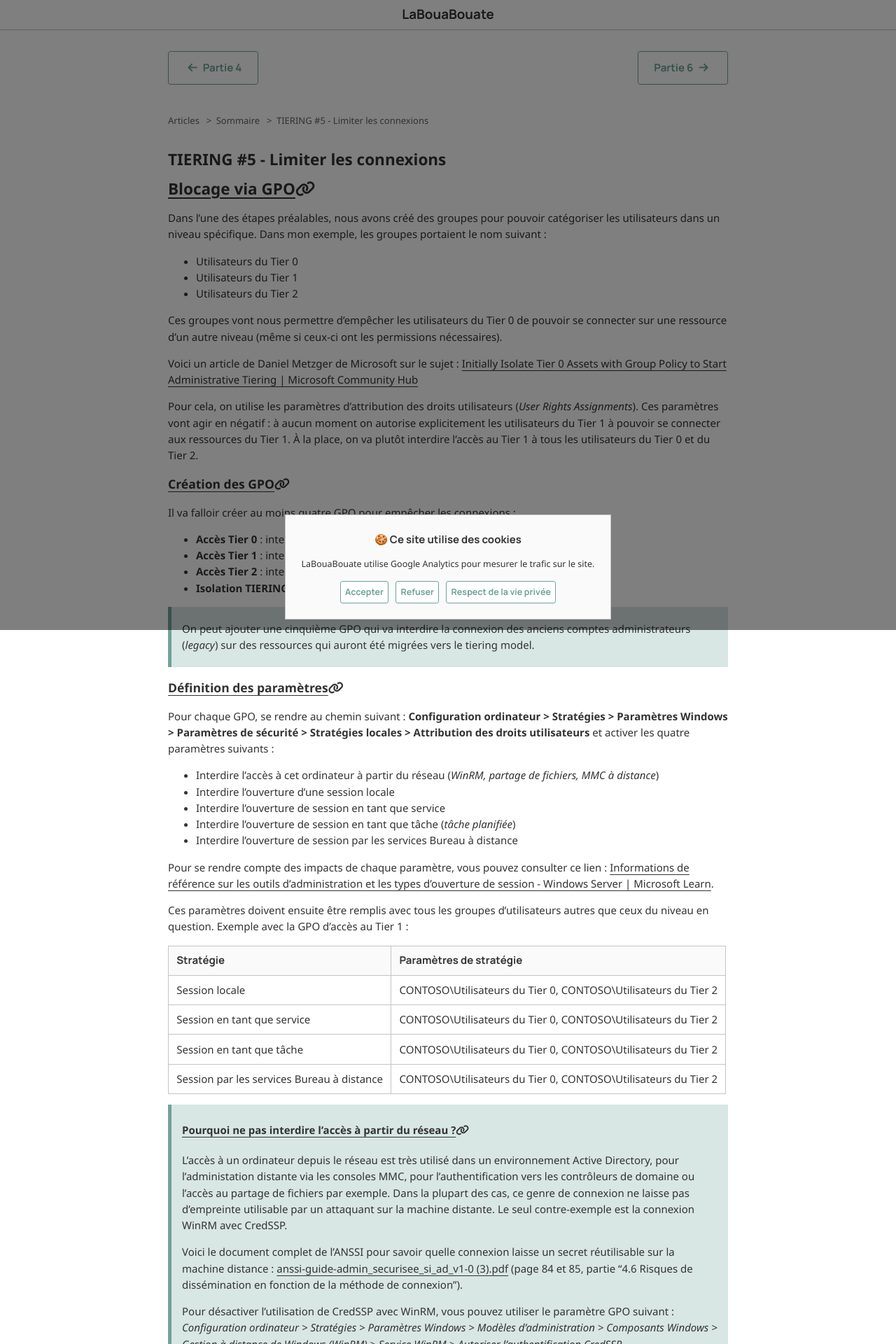
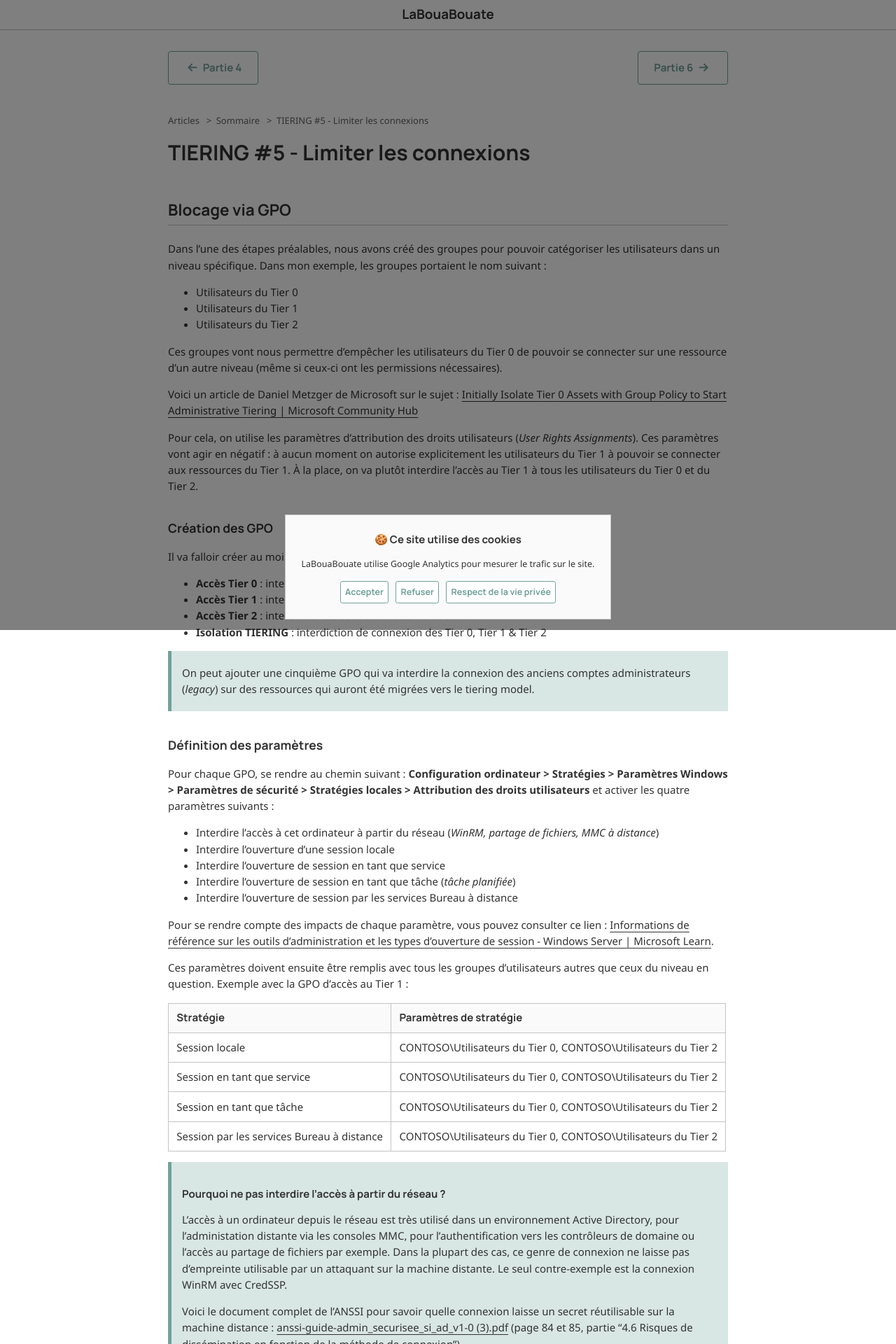
Before and after one commit to leobouard/leobouard.github.io, a Jekyll site: the page built from _posts/2024-11-01-tiering-model-005.md, in a window 1280 px wide. Shown: the top 1920 px of the page at 70% size. Built offline with Jekyll 4.4.1, drawn with Linux system fonts in a browser that asks for light colours; nearby versions of some CDN libraries; some web fonts are replaced; comment, search, counter and statistics services are not loaded.

Commit message:
Update main.scss

```diff
--- a/assets/css/main.scss
+++ b/assets/css/main.scss
@@ -20,3 +20,4 @@
 @import 'post-preview';
 @import 'summary';
 @import 'tables';
+@import 'titles';
```
